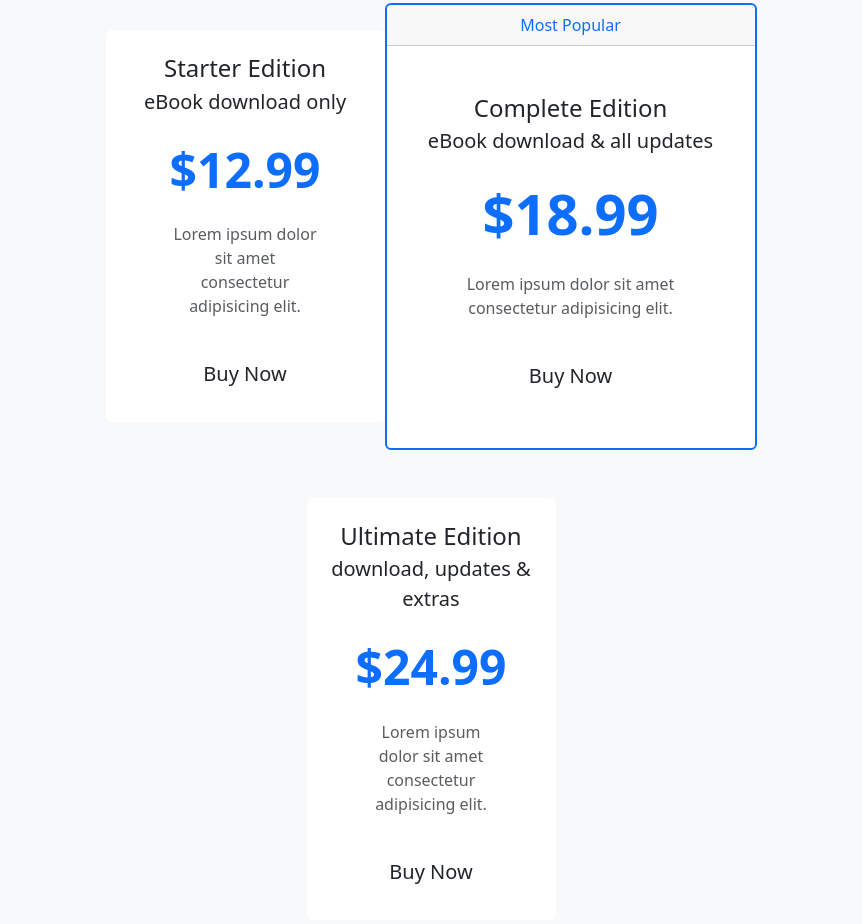
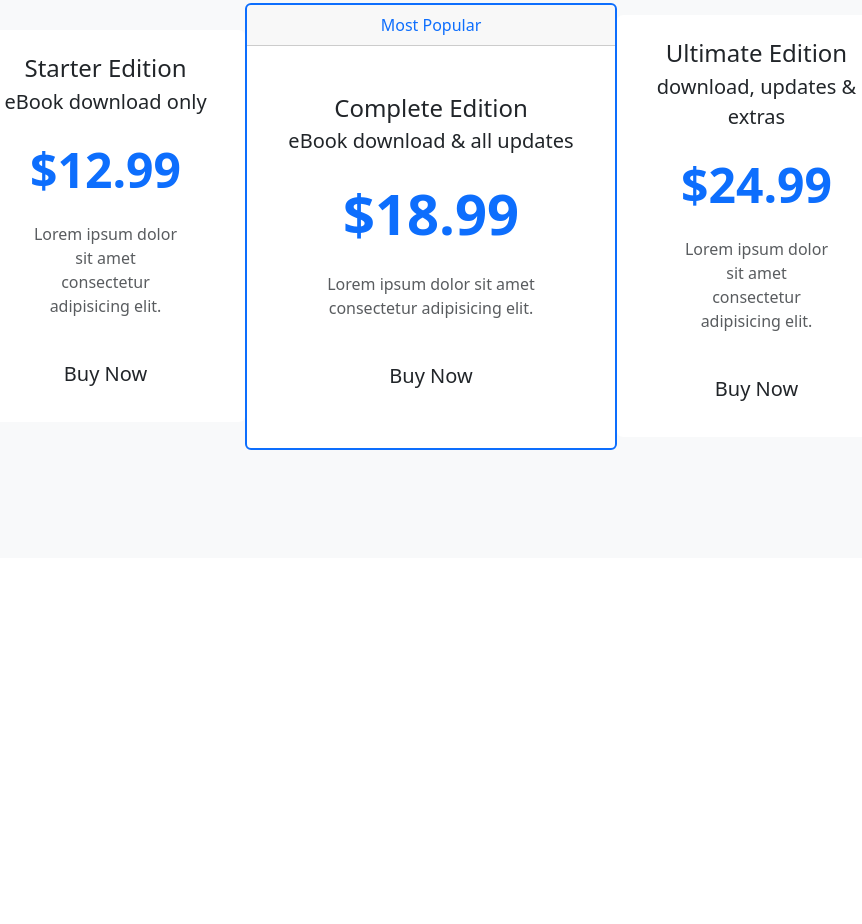
Before and after one commit to MatthewLynch726/Bootstrap-5-Crash-Course, a plain HTML site: page index.html in a window 1280 px wide. Shown: the part 744-1668 px from the top of the page, without its empty margins (209-1071 px from the left). After the commit the page ends 1302 px from the top, so only its background shows below. Drawn offline with nearby package versions, Linux system fonts and the light colour scheme.

Commit message:
Fixed Grid Layout

```diff
--- a/index.html
+++ b/index.html
@@ -103,7 +103,6 @@
             </div>
           </div>
 
-          <div class="row my-5 align-items-center justify-content-center">
             <div class="col-8 col-lg-4 col-xl-3">
               <div class="card border-0">
                 <div class="card-body text-center py-4">
```
